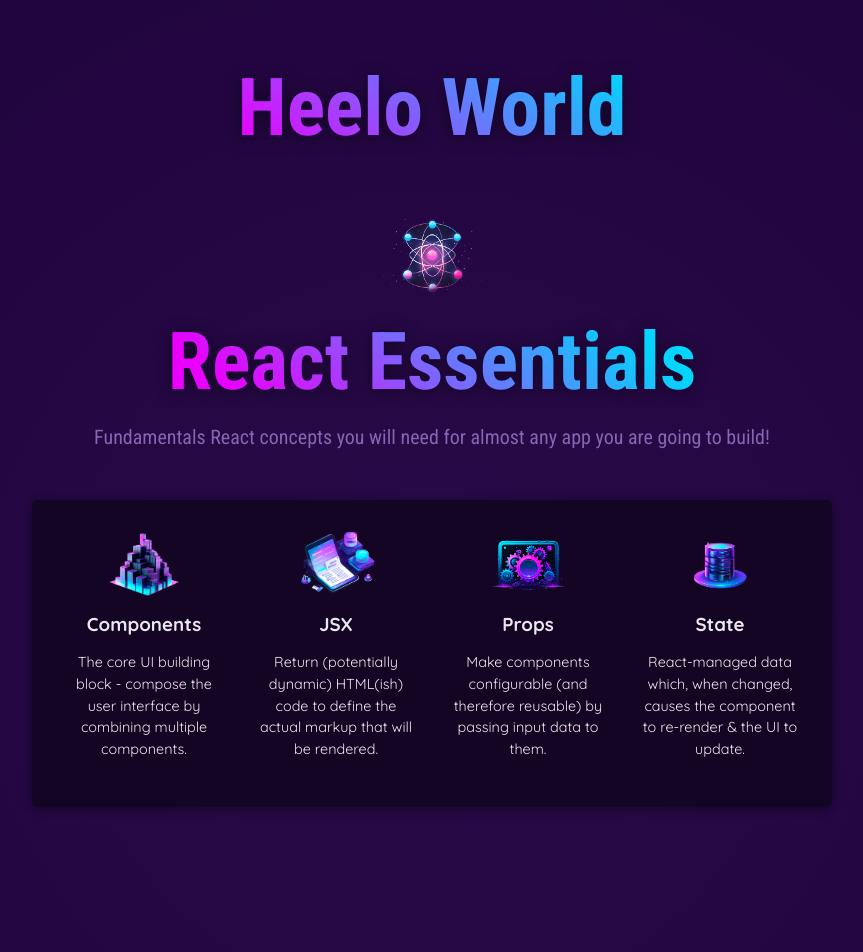
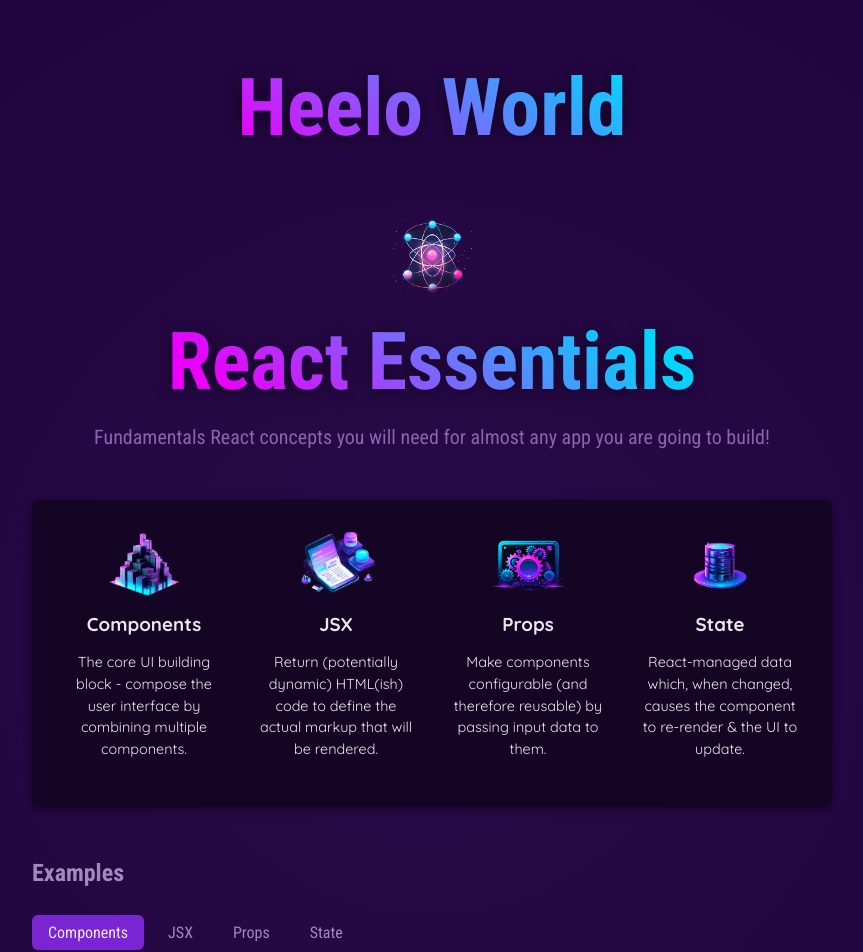
Before and after one commit to AlaaDuridi/simple-react-app, a React (Vite) app: page / in a window 1280 px wide. Shown: the top 952 px of the page, without its empty margins (208-1071 px from the left). Built offline with nearby package versions, Linux system fonts and the light colour scheme.

Commit message:
add tabButton component

```diff
--- a/src/App.tsx
+++ b/src/App.tsx
@@ -1,6 +1,7 @@
 import { CORE_CONCEPTS } from "./data";
 import Header from "./components/Header/Header.tsx";
 import CoreConcepts from "./components/CoreConcepts.tsx";
+import TabButton from "./components/TabButton.tsx";
 
 function App() {
   return (
@@ -17,6 +18,25 @@
             ))}
           </ul>
         </section>
+
+        <section id="examples">
+          <h2>Examples</h2>
+
+          <menu>
+            <TabButton isActive={true} onClick={() => console.log("hi")}>
+              Components
+            </TabButton>
+            <TabButton isActive={false} onClick={() => console.log("hi")}>
+              JSX
+            </TabButton>
+            <TabButton isActive={false} onClick={() => console.log("hi")}>
+              Props
+            </TabButton>
+            <TabButton isActive={false} onClick={() => console.log("hi")}>
+              State
+            </TabButton>
+          </menu>
+        </section>
       </main>
     </>
   );
--- /dev/null
+++ b/src/components/TabButton.tsx
@@ -0,0 +1,17 @@
+export default function TabButton({
+  children,
+  onClick,
+  isActive,
+}: TabButtonProps) {
+  return (
+    <button onClick={onClick} className={isActive ? "active" : ""}>
+      {children}
+    </button>
+  );
+}
+
+interface TabButtonProps {
+  children: React.ReactNode;
+  onClick: () => void;
+  isActive: boolean;
+}
```
